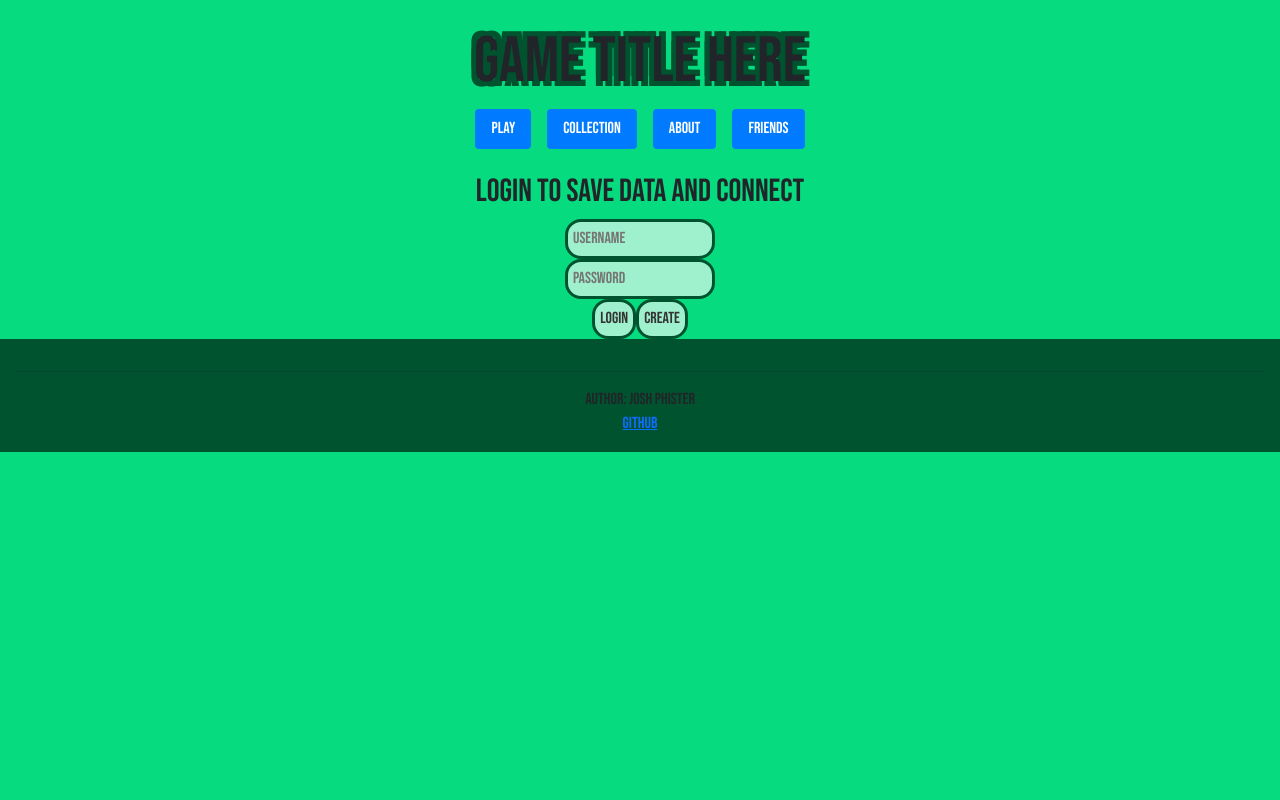
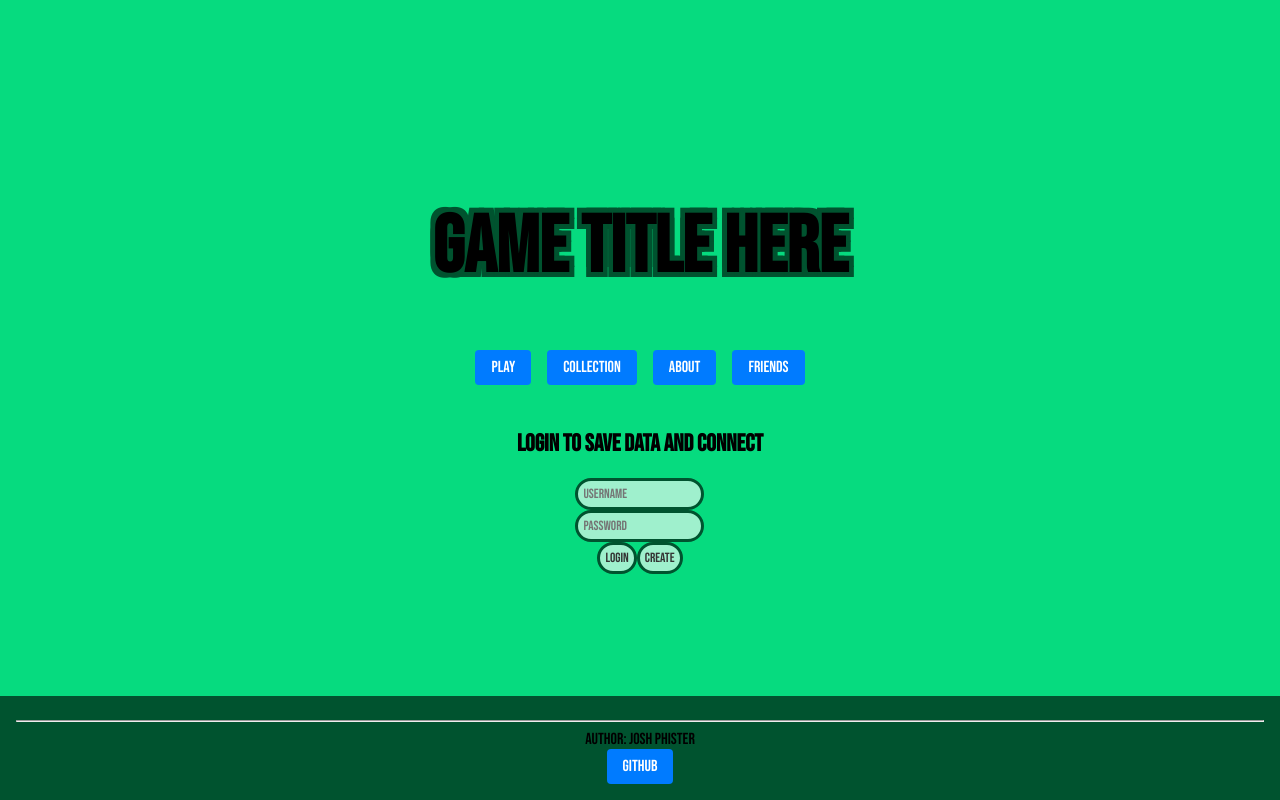
Before and after one commit to pjoshk1-dev/Startup, a React (Vite) app: page / in a window 1280 px wide. Built offline with nearby package versions, Linux system fonts and the light colour scheme.

Commit message:
styling fixed, everything working

```diff
--- a/src/app.css
+++ b/src/app.css
@@ -1,14 +1,17 @@
-html, .body {
+html, body {
   height: 100%;
   margin: 0;
   font-size: 16px;
   font-family: "Bebas Neue";
   font-weight: 400;
+  display: flex;
+  flex-direction: column;
 }
 
 .body {
   display: flex;
   flex: 1;
+  min-height: 100vh;
   flex-direction: column;
 }
 
@@ -23,7 +26,7 @@ html, .body {
 }
 
 .title {
-  font-size: clamp(3rem, 5vw, 5rem);
+  font-size: 5rem;
   align-items: center;
   text-shadow:
     -0.3rem -0.3rem 0 #00532f,
--- a/src/app.jsx
+++ b/src/app.jsx
@@ -1,5 +1,4 @@
 import React from 'react';
-import 'bootstrap/dist/css/bootstrap.min.css';
 import './app.css';
 import { BrowserRouter, Route, Routes } from 'react-router-dom';
 
@@ -22,7 +21,6 @@ export default function App() {
       </Route>
 
       <Route element={<WithFooter />}>
-
         <Route path="/about" element={<About />} />
       </Route>
 
--- a/src/components/footer.jsx
+++ b/src/components/footer.jsx
@@ -5,7 +5,7 @@ const Footer = () => (
       <hr />
       <span className="text-reset">Author: Josh Phister</span>
       <br />
-      <a href="https://github.com/pjoshk1-dev/Startup">GitHub</a>
+      <a className="nav-link" href="https://github.com/pjoshk1-dev/Startup">GitHub</a>
   </footer>
 );
 
```
